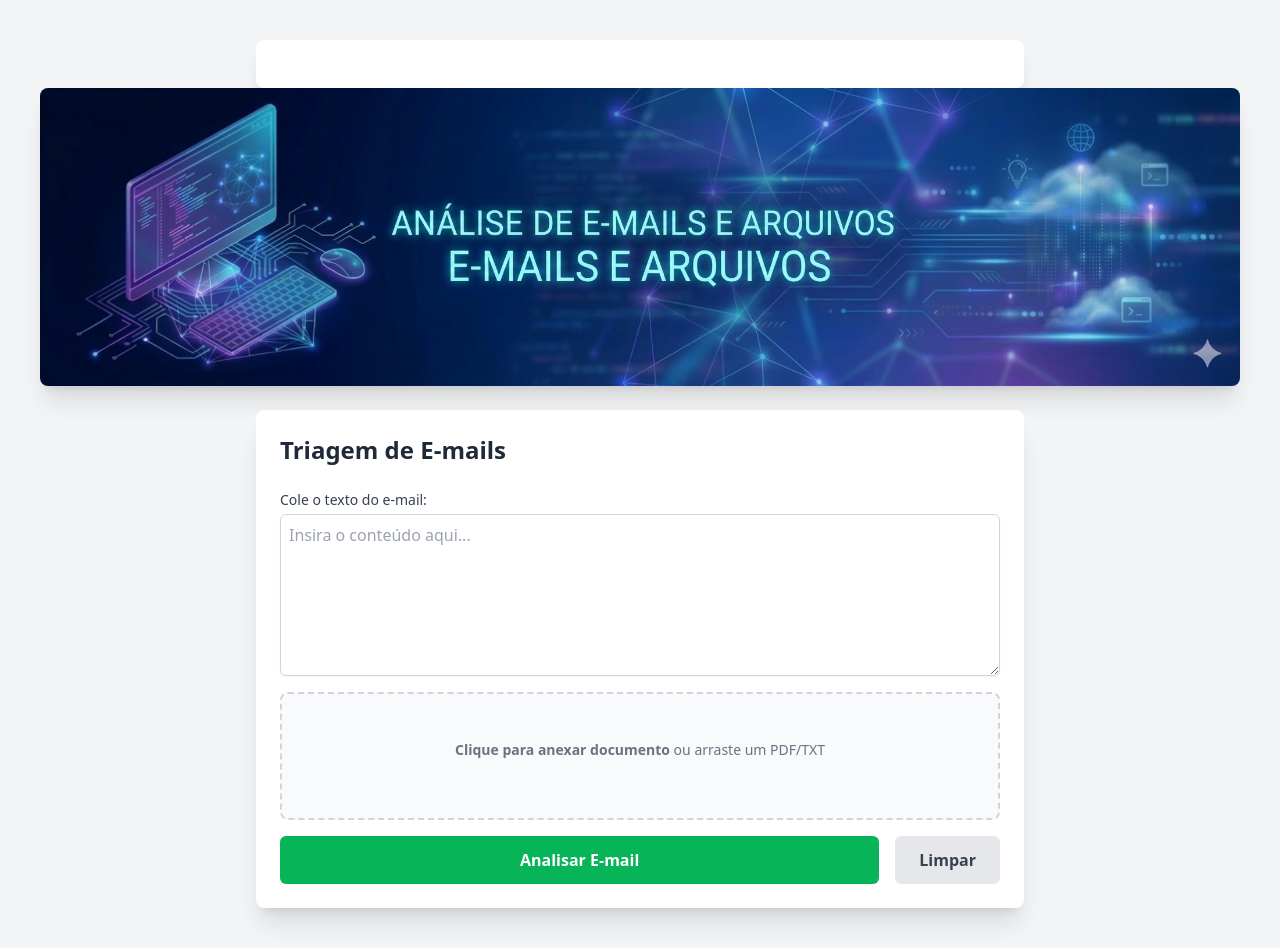
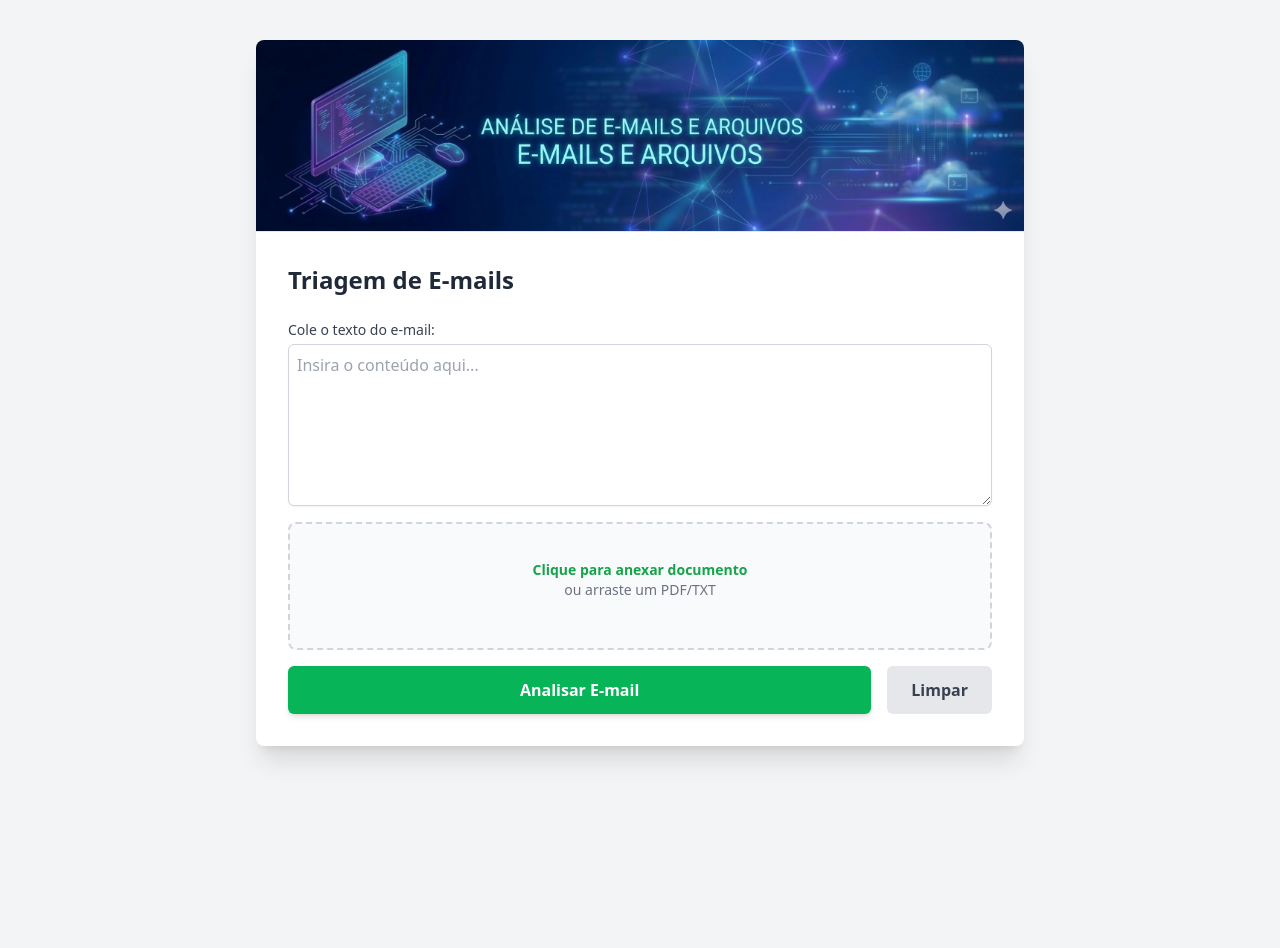
Before and after one commit to JeanClaude-Dev/EMAIL_CHECK, a Flask app: page / in a window 1280 px wide. After the commit the page ends 761 px from the top, so only its background shows below. Run offline with Flask 3, Linux system fonts and the light colour scheme; some libraries are stand-ins or nearby versions.

Commit message:
Add files via upload

```diff
--- a/templates/index.html
+++ b/templates/index.html
@@ -8,28 +8,27 @@
 </head>
 <body class="bg-gray-100 min-h-screen p-4 md:p-10">
 
+    <div class="max-w-3xl mx-auto bg-white shadow-xl rounded-lg overflow-hidden">
 
-
- <div class="max-w-3xl mx-auto bg-white shadow-xl rounded-lg p-6"></div>
-     <img src="../images/banner.png" class="w-full h-auto max-w-7xl mx-auto rounded-lg shadow-xl mb-6">
+        <div class="w-full">
+            <img src="images/banner.png" alt="Banner Análise de E-mails" class="w-full h-auto object-cover border-b border-gray-200">
         </div>
 
-
-
-    <div class="max-w-3xl mx-auto bg-white shadow-xl rounded-lg p-6">
-
+        <div class="p-6 md:p-8">
             <h1 class="text-2xl font-bold text-gray-800 mb-6">Triagem de E-mails</h1>
 
             <div class="space-y-4">
                 <div>
                     <label class="block text-sm font-medium text-gray-700">Cole o texto do e-mail:</label>
-                <textarea id="texto-email" rows="6" class="mt-1 block w-full border-gray-300 rounded-md shadow-sm border p-2 focus:ring-green-500 focus:border-green-500" placeholder="Insira o conteúdo aqui..."></textarea>
+                    <textarea id="texto-email" rows="6" class="mt-1 block w-full border-gray-300 rounded-md shadow-sm border p-2 focus:ring-green-500 focus:border-green-500 outline-none" placeholder="Insira o conteúdo aqui..."></textarea>
                 </div>
 
                 <div class="flex items-center justify-center w-full">
-                <label class="flex flex-col items-center justify-center w-full h-32 border-2 border-gray-300 border-dashed rounded-lg cursor-pointer bg-gray-50 hover:bg-gray-100">
+                    <label class="flex flex-col items-center justify-center w-full h-32 border-2 border-gray-300 border-dashed rounded-lg cursor-pointer bg-gray-50 hover:bg-gray-100 transition-colors">
                         <div class="flex flex-col items-center justify-center pt-5 pb-6">
-                        <p class="mb-2 text-sm text-gray-500"><span class="font-semibold">Clique para anexar documento</span> ou arraste um PDF/TXT</p>
+                            <p class="mb-2 text-sm text-gray-500 text-center px-4">
+                                <span class="font-semibold text-green-600">Clique para anexar documento</span><br>ou arraste um PDF/TXT
+                            </p>
                         </div>
                         <input type="file" id="file-input" class="hidden" accept=".pdf,.txt" />
                     </label>
@@ -37,7 +36,7 @@
                 <p id="file-info" class="text-sm text-green-600 font-semibold hidden"></p>
 
                 <div class="flex gap-4">
-                <button onclick="processarConteudo()" id="btn-enviar" class="flex-1 bg-[#07b458] text-white font-bold py-3 rounded-md hover:bg-green-700 transition-all">
+                    <button onclick="processarConteudo()" id="btn-enviar" class="flex-1 bg-[#07b458] text-white font-bold py-3 rounded-md hover:bg-green-700 transition-all shadow-md">
                         Analisar E-mail
                     </button>
                     <button onclick="limparAnalise()" id="btn-limpar" class="px-6 bg-gray-200 text-gray-700 font-bold py-3 rounded-md hover:bg-gray-300 transition-all">
@@ -47,24 +46,26 @@
             </div>
 
             <div id="resultado-container" class="mt-8 hidden border-t pt-6">
-            <h2 class="text-xl font-semibold mb-4 text-gray-800">Resultado da Análise</h2>
-            <div id="card-status" class="p-4 rounded-lg border">
+                <h2 class="text-xl font-semibold mb-4 text-gray-800 border-l-4 border-[#07b458] pl-3">Resultado da Análise</h2>
+                <div id="card-status" class="p-5 rounded-lg border shadow-sm">
                     <p class="text-lg"><strong>Categoria:</strong> <span id="res-categoria"></span></p>
-                <p class="mt-2 text-gray-700"><strong>Justificativa:</strong> <span id="res-justificativa"></span></p>
-                <div class="mt-4 p-3 bg-gray-50 border rounded">
-                    <p class="text-xs font-bold text-gray-500 uppercase">Sugestão de Resposta:</p>
-                    <p id="res-sugerida" class="text-gray-800 italic mt-1"></p>
+                    <p class="mt-3 text-gray-700 text-sm md:text-base leading-relaxed"><strong>Justificativa:</strong> <span id="res-justificativa"></span></p>
+
+                    <div class="mt-5 p-4 bg-gray-50 border border-gray-200 rounded-md">
+                        <p class="text-xs font-bold text-gray-500 uppercase tracking-wider mb-2">Sugestão de Resposta:</p>
+                        <p id="res-sugerida" class="text-gray-800 italic leading-relaxed"></p>
+                    </div>
                 </div>
             </div>
         </div>
     </div>
 
     <script>
+        // ... (Mantive suas funções originais de processarConteudo, exibirResultado e limparAnalise)
         async function processarConteudo() {
             const btn = document.getElementById('btn-enviar');
             const textoArea = document.getElementById('texto-email');
             const fileInput = document.getElementById('file-input');
-
             const textoManual = textoArea.value;
             const arquivo = fileInput.files[0];
 
@@ -84,18 +85,10 @@
             }
 
             try {
-                const response = await fetch('/processar', {
-                    method: 'POST',
-                    body: formData
-                });
-
+                const response = await fetch('/processar', { method: 'POST', body: formData });
                 const data = await response.json();
-
-                if (response.ok) {
-                    exibirResultado(data);
-                } else {
-                    alert("Erro: " + (data.error || "Erro desconhecido no servidor"));
-                }
+                if (response.ok) { exibirResultado(data); }
+                else { alert("Erro: " + (data.error || "Erro desconhecido")); }
             } catch (error) {
                 console.error(error);
                 alert("Erro ao conectar com o servidor.");
@@ -113,22 +106,17 @@
 
             const card = document.getElementById('card-status');
             if (data.categoria === 'Produtivo') {
-                card.className = "p-4 rounded-lg border border-green-300 bg-green-50";
+                card.className = "p-5 rounded-lg border border-green-300 bg-green-50";
             } else {
-                card.className = "p-4 rounded-lg border border-red-300 bg-red-50";
+                card.className = "p-5 rounded-lg border border-red-300 bg-red-50";
             }
         }
 
         function limparAnalise() {
-            // Limpa campos de entrada
             document.getElementById('texto-email').value = "";
             document.getElementById('file-input').value = "";
-
-            // Esconde info do arquivo e resultados
             document.getElementById('file-info').classList.add('hidden');
             document.getElementById('resultado-container').classList.add('hidden');
-
-            // Reseta botões
             document.getElementById('btn-enviar').disabled = false;
             document.getElementById('btn-enviar').innerText = "Analisar E-mail";
         }
```
Lines whose indentation alone changed are shown as unchanged.
